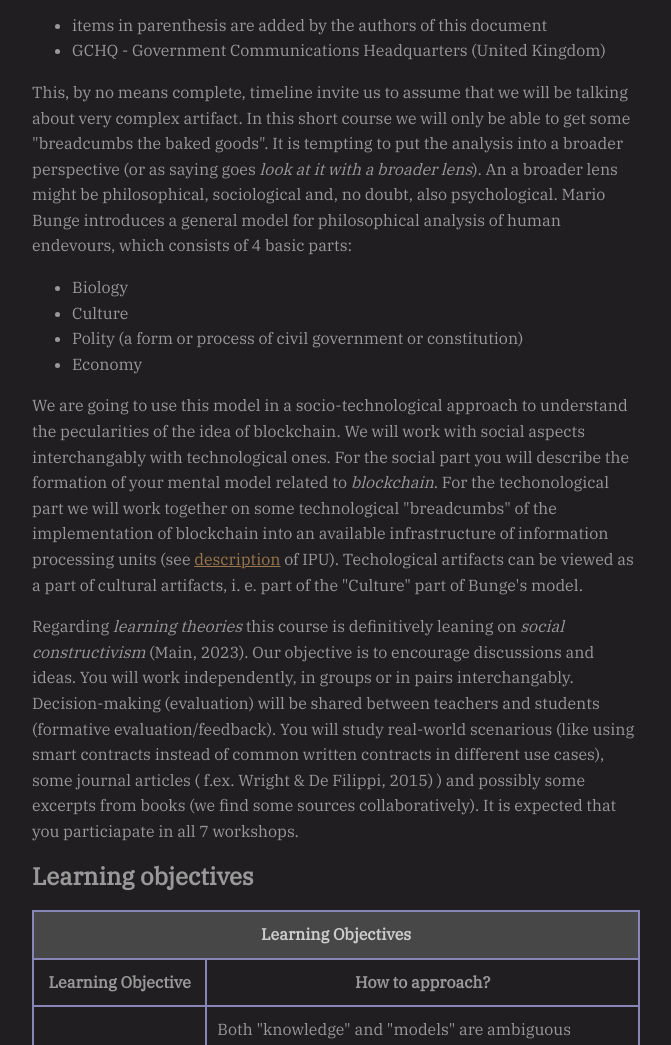
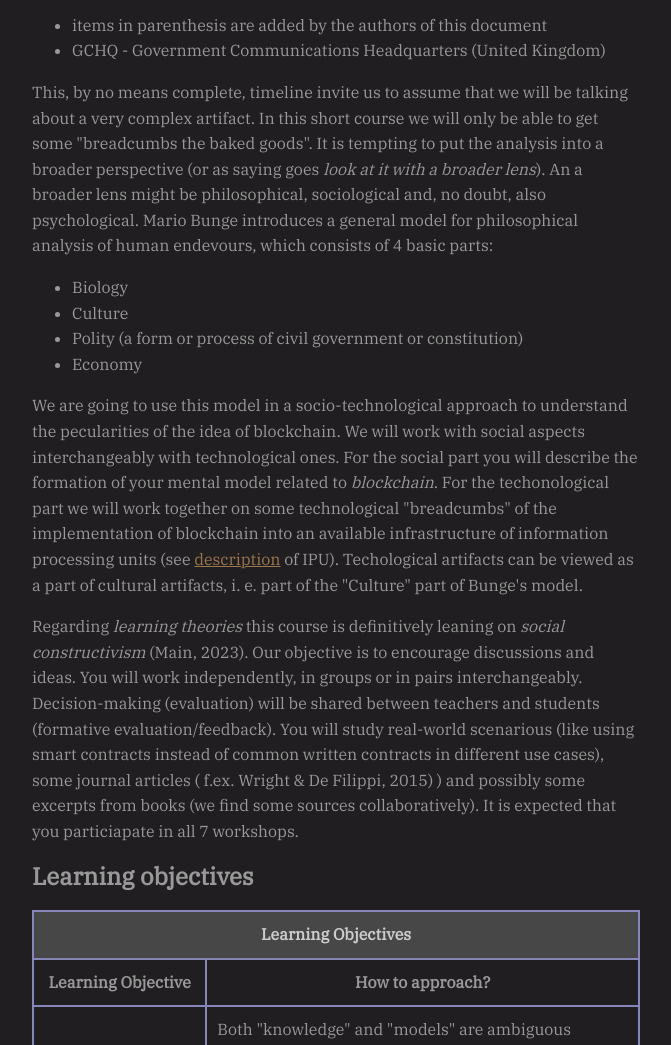
Before and after one commit to uia-worker/is312, a plain HTML site: page docs/index.html in a window 1280 px wide. Shown: the part 809-1854 px from the top of the page, without its empty margins (216-887 px from the left). Drawn offline with Linux system fonts and the light colour scheme.

Commit message:
smaller fixes

```diff
--- a/docs/index.html
+++ b/docs/index.html
@@ -152,16 +152,16 @@
       </ul>
     </p>
 
-    <p>This, by no means complete, timeline invite us to assume that we will be talking about very complex artifact. In this short course we will only be able to get some "breadcumbs the baked goods". It is tempting to put the analysis into a broader perspective (or as saying goes <i>look at it with a broader lens</i>). An a broader lens might be philosophical, sociological and, no doubt, also psychological. Mario Bunge introduces a general model for philosophical analysis of human endevours, which consists of 4 basic parts:
+    <p>This, by no means complete, timeline invite us to assume that we will be talking about a very complex artifact. In this short course we will only be able to get some "breadcumbs the baked goods". It is tempting to put the analysis into a broader perspective (or as saying goes <i>look at it with a broader lens</i>). An a broader lens might be philosophical, sociological and, no doubt, also psychological. Mario Bunge introduces a general model for philosophical analysis of human endevours, which consists of 4 basic parts:
     <ul>
       <li>Biology</li>
       <li>Culture</li>
       <li>Polity (a form or process of civil government or constitution)</li>
       <li>Economy</li>
     </ul>
-    We are going to use this model in a socio-technological approach to understand the pecularities of the idea of blockchain. We will work with social aspects interchangably with technological ones. For the social part you will describe the formation of your mental model related to <i>blockchain</i>. For the techonological part we will work together on some technological "breadcumbs" of the implementation of blockchain into an available infrastructure of information processing units (see <a href="https://uia-worker.github.io/is311/#concepts">description</a> of IPU). Techological artifacts can be viewed as a part of cultural artifacts, i. e. part of the "Culture" part of Bunge's model.
+    We are going to use this model in a socio-technological approach to understand the pecularities of the idea of blockchain. We will work with social aspects interchangeably with technological ones. For the social part you will describe the formation of your mental model related to <i>blockchain</i>. For the techonological part we will work together on some technological "breadcumbs" of the implementation of blockchain into an available infrastructure of information processing units (see <a href="https://uia-worker.github.io/is311/#concepts">description</a> of IPU). Techological artifacts can be viewed as a part of cultural artifacts, i. e. part of the "Culture" part of Bunge's model.
     </p>
-    <p>Regarding <i>learning theories</i> this course is definitively leaning on <i>social constructivism</i> (Main, 2023). Our objective is to encourage discussions and ideas. You will work independently, in groups or in pairs interchangably. Decision-making (evaluation) will be shared between teachers and students (formative evaluation/feedback). You will study real-world scenarious (like using smart contracts instead of common written contracts in different use cases), some journal articles ( f.ex. Wright & De Filippi, 2015) ) and possibly some excerpts from books (we find some sources collaboratively). It is expected that you particiapate in all 7 workshops.</p>
+    <p>Regarding <i>learning theories</i> this course is definitively leaning on <i>social constructivism</i> (Main, 2023). Our objective is to encourage discussions and ideas. You will work independently, in groups or in pairs interchangeably. Decision-making (evaluation) will be shared between teachers and students (formative evaluation/feedback). You will study real-world scenarious (like using smart contracts instead of common written contracts in different use cases), some journal articles ( f.ex. Wright & De Filippi, 2015) ) and possibly some excerpts from books (we find some sources collaboratively). It is expected that you particiapate in all 7 workshops.</p>
 
     <h2>
       Learning objectives
```
